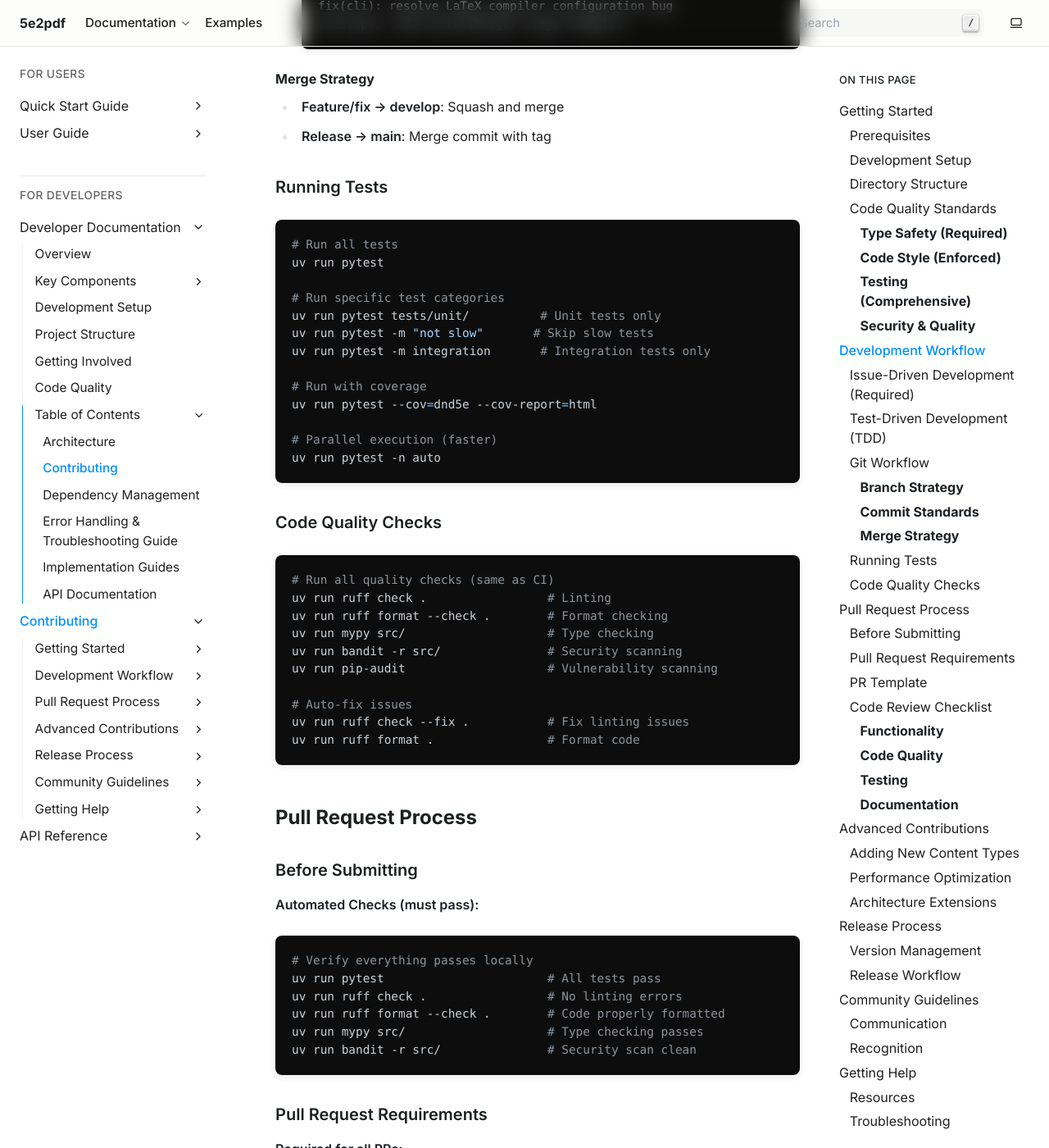
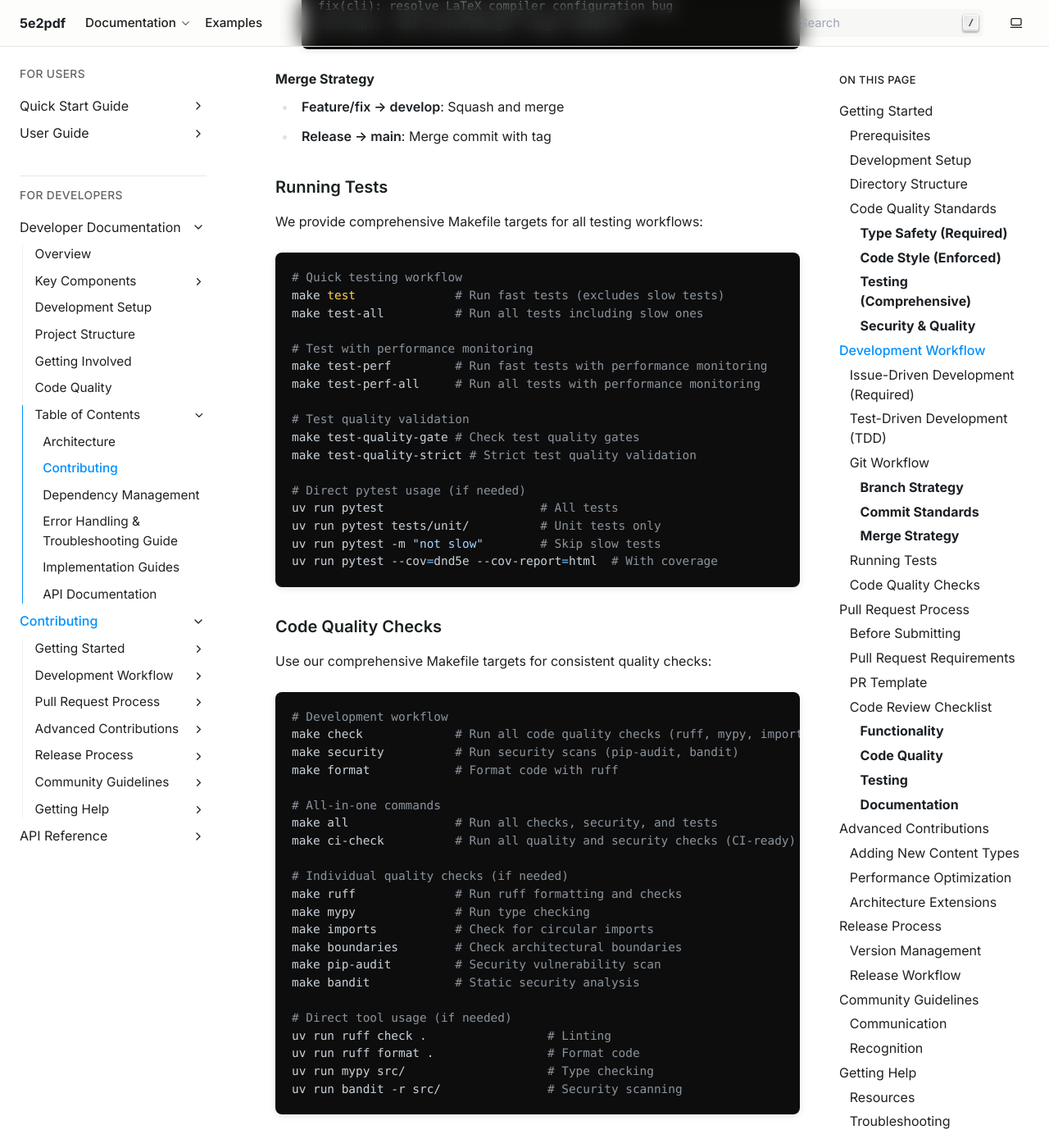
Before and after one commit to sargeant/studiorum, a Sphinx documentation site: the page built from docs/source/developer/contributing.md, in a window 1280 px wide and 1400 px high, scrolled down 3247 px. Shown: the whole window at 82% size. Built offline with Sphinx 7.4.7, drawn with Linux system fonts in a browser that asks for light colours; pages that are not in the unit, such as notebooks, are missing from menus; some of the changed text lies outside the part shown.

Commit message:
feat(makefile): comprehensive Makefile workflow system with CI/CD integration
This major update introduces a sophisticated Makefile-based development workflow system that significantly improves developer experience and CI/CD automation.

## Core Makefile Features
- Complete project lifecycle management through standardized Make targets
- Parallel execution support with intelligent dependency management
- Comprehensive help system with organized target categories
- Fail-fast configuration with proper error handling and pipefail

## Development Workflow Enhancements
- Primary targets: all, check, security, test, format, docs, clean
- Quality assurance: ruff, mypy, imports, boundaries checks
- Security scanning: pip-audit, bandit integration
- Performance testing: baseline creation and comparison tools
- Test quality metrics: coverage analysis and quality gates

## Advanced Features
- Test performance monitoring with baseline comparison
- Test quality analysis and metrics reporting
- Architectural boundary enforcement
- Circular import detection
- CI/CD pipeline integration with optimized workflows

## GitHub Actions Integration
- Migrated workflows to use Makefile targets for consistency
- Added fast CI checks (ci-fast) and comprehensive validation (ci-full)
- Improved caching and parallel execution in CI environment
- Standardized CI commands across local development and remote builds

## Documentation and Onboarding
- New developer onboarding guide with step-by-step setup
- Updated contributing guidelines with Makefile workflow
- Comprehensive target documentation and usage examples
- Integration with existing development practices

## Developer Experience Improvements
- Single command project setup: make uv && make all
- Consistent interface across all development tasks
- Clear feedback and progress indication
- Intelligent dependency resolution and caching
- Clean separation of concerns between different check types

## Quality and Performance
- Test quality gate enforcement with configurable thresholds
- Performance regression detection with automatic baseline management
- Comprehensive security scanning integration
- Code quality metrics and reporting
- Enhanced error reporting and troubleshooting

This workflow system provides a professional, scalable foundation for development while maintaining simplicity and ease of use for both new and experienced contributors.

````diff
--- a/docs/source/developer/contributing.md
+++ b/docs/source/developer/contributing.md
@@ -124,35 +124,55 @@ uv run 5e2pdf --version
 
 ### Running Tests
 
+We provide comprehensive Makefile targets for all testing workflows:
+
 ```bash
-# Run all tests
-uv run pytest
+# Quick testing workflow
+make test              # Run fast tests (excludes slow tests)
+make test-all          # Run all tests including slow ones
 
-# Run specific test categories
+# Test with performance monitoring
+make test-perf         # Run fast tests with performance monitoring
+make test-perf-all     # Run all tests with performance monitoring
+
+# Test quality validation
+make test-quality-gate # Check test quality gates
+make test-quality-strict # Strict test quality validation
+
+# Direct pytest usage (if needed)
+uv run pytest                      # All tests
 uv run pytest tests/unit/          # Unit tests only
-uv run pytest -m "not slow"       # Skip slow tests
-uv run pytest -m integration       # Integration tests only
-
-# Run with coverage
-uv run pytest --cov=dnd5e --cov-report=html
-
-# Parallel execution (faster)
-uv run pytest -n auto
+uv run pytest -m "not slow"        # Skip slow tests
+uv run pytest --cov=dnd5e --cov-report=html  # With coverage
 ```
 
 ### Code Quality Checks
 
+Use our comprehensive Makefile targets for consistent quality checks:
+
 ```bash
-# Run all quality checks (same as CI)
+# Development workflow
+make check             # Run all code quality checks (ruff, mypy, imports, boundaries)
+make security          # Run security scans (pip-audit, bandit)
+make format            # Format code with ruff
+
+# All-in-one commands
+make all               # Run all checks, security, and tests
+make ci-check          # Run all quality and security checks (CI-ready)
+
+# Individual quality checks (if needed)
+make ruff              # Run ruff formatting and checks
+make mypy              # Run type checking
+make imports           # Check for circular imports
+make boundaries        # Check architectural boundaries
+make pip-audit         # Security vulnerability scan
+make bandit            # Static security analysis
+
+# Direct tool usage (if needed)
 uv run ruff check .                 # Linting
-uv run ruff format --check .        # Format checking
+uv run ruff format .                # Format code
 uv run mypy src/                    # Type checking
 uv run bandit -r src/               # Security scanning
-uv run pip-audit                    # Vulnerability scanning
-
-# Auto-fix issues
-uv run ruff check --fix .           # Fix linting issues
-uv run ruff format .                # Format code
 ```
 
 ## Pull Request Process
@@ -162,10 +182,18 @@ uv run ruff format .                # Format code
 **Automated Checks (must pass):**
 
 ```bash
-# Verify everything passes locally
+# Quick validation before submitting
+make ci-fast           # Fast CI checks (ruff, mypy, fast tests)
+make all               # Complete local validation
+
+# Or run individual checks
+make check             # All code quality checks
+make security          # Security scans
+make test              # Fast tests
+
+# Legacy direct commands (if needed)
 uv run pytest                       # All tests pass
 uv run ruff check .                 # No linting errors
-uv run ruff format --check .        # Code properly formatted
 uv run mypy src/                    # Type checking passes
 uv run bandit -r src/               # Security scan clean
 ```
@@ -312,18 +340,31 @@ python scripts/get_version.py
 
 ### Troubleshooting
 
+**Environment Diagnostics:**
+
+```bash
+# Quick environment check
+make doctor            # Comprehensive environment diagnosis
+
+# Dependency issues
+make upgrade           # Upgrade all dependencies
+make clean-all         # Deep clean including virtual environment
+```
+
 **Common issues:**
 
 - **uv not found**: Install uv using official installer
-- **Type errors**: Run `uv run mypy src/` for detailed error messages
-- **Test failures**: Use `uv run pytest -v` for verbose output
+- **Type errors**: Run `make mypy` or `uv run mypy src/` for detailed error messages
+- **Test failures**: Use `make test` or `uv run pytest -v` for verbose output
 - **Pre-commit issues**: Run `pre-commit run --all-files` to fix
+- **Environment issues**: Run `make doctor` for comprehensive diagnosis
 
 **Getting support:**
 
-1. Check existing GitHub issues
-2. Search documentation for similar problems
-3. Create detailed issue with reproduction steps
-4. Include environment information (`uv run 5e2pdf --version`)
+1. Run `make doctor` and include output in issue reports
+2. Check existing GitHub issues
+3. Search documentation for similar problems
+4. Create detailed issue with reproduction steps
+5. Include environment information (`uv run 5e2pdf --version`)
 
 Thank you for contributing to 5e2pdf! Your contributions help make D&D content more accessible through high-quality PDF generation.
````
Also changed, not shown: README.md (+12 -3 lines), docs/source/developer/onboarding.md (added, +320 -0 lines), 3 other files.
